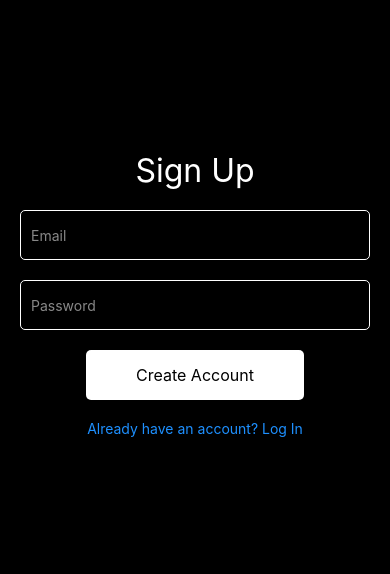
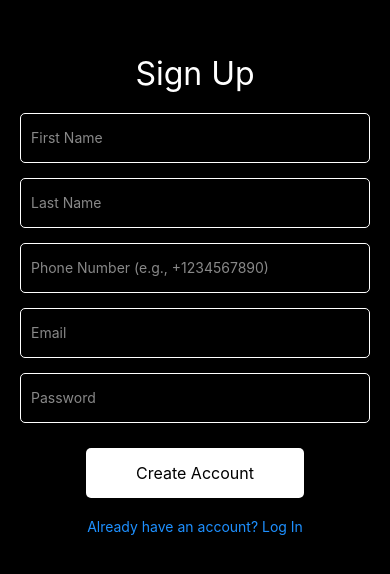
Before and after one commit to TotoB12/toma, a React Native app: screen /Signup in a window 390 px wide. Shown: the part 128-702 px from the top of the page. Built offline with nearby package versions, Linux system fonts and the light colour scheme; no server answers.

Commit message:
Refactor file structure and add Firebase Realtime Database

```diff
--- a/firebase.js
+++ b/firebase.js
@@ -2,6 +2,7 @@
 import { initializeApp } from "firebase/app";
 import { initializeAuth, getReactNativePersistence } from 'firebase/auth';
 import ReactNativeAsyncStorage from '@react-native-async-storage/async-storage';
+import { getDatabase } from 'firebase/database'; // Import Realtime Database
 
 const firebaseConfig = {
   apiKey: "AIzaSyAOJHjrK-tn7_LfWXtrkBApkRMFnIkJYG8",
@@ -18,7 +19,10 @@ const app = initializeApp(firebaseConfig);
 
 // Initialize Firebase Auth
 const auth = initializeAuth(app, {
-    persistence: getReactNativePersistence(ReactNativeAsyncStorage)
-  });
+  persistence: getReactNativePersistence(ReactNativeAsyncStorage)
+});
 
-export { auth, firebaseConfig };
+// Initialize Realtime Database
+const database = getDatabase(app);
+
+export { auth, database, firebaseConfig };
--- a/screens/HomeScreen.js
+++ b/screens/HomeScreen.js
@@ -1,12 +1,18 @@
 // screens/HomeScreen.js
-import React from 'react';
-import { View, Text, TouchableOpacity, StyleSheet, Alert } from 'react-native';
-import { auth } from '../firebase';
+import React, { useEffect, useState } from 'react';
+import {
+  View, Text, TouchableOpacity,
+  StyleSheet, Alert, ActivityIndicator
+} from 'react-native';
+import { auth, database } from '../firebase';
 import { signOut } from 'firebase/auth';
 import { useNavigation } from '@react-navigation/native';
+import { ref, onValue } from 'firebase/database';
 
 const HomeScreen = () => {
   const navigation = useNavigation();
+  const [userInfo, setUserInfo] = useState(null);
+  const [loading, setLoading] = useState(true);
 
   const handleSignOut = () => {
     signOut(auth)
@@ -18,12 +24,57 @@ const HomeScreen = () => {
       });
   };
 
-  const user = auth.currentUser;
+  useEffect(() => {
+    const user = auth.currentUser;
+    if (user) {
+      const userRef = ref(database, 'users/' + user.uid);
+      const unsubscribe = onValue(userRef, (snapshot) => {
+        const data = snapshot.val();
+        if (data) {
+          setUserInfo(data);
+        } else {
+          Alert.alert('Error', 'No user data found!');
+        }
+        setLoading(false);
+      }, (error) => {
+        Alert.alert('Error', 'Failed to fetch user data: ' + error.message);
+        setLoading(false);
+      });
+
+      // Clean up the listener on unmount
+      return () => unsubscribe();
+    } else {
+      setLoading(false);
+    }
+  }, []);
+
+  if (loading) {
+    return (
+      <View style={styles.loadingContainer}>
+        <ActivityIndicator size="large" color="#1E90FF" />
+      </View>
+    );
+  }
+
+  if (!userInfo) {
+    return (
+      <View style={styles.container}>
+        <Text style={styles.errorText}>No user information available.</Text>
+        <TouchableOpacity style={styles.button} onPress={handleSignOut}>
+          <Text style={styles.buttonText}>Sign Out</Text>
+        </TouchableOpacity>
+      </View>
+    );
+  }
+
+  const { firstName, lastName, phoneNumber, email } = userInfo;
 
   return (
     <View style={styles.container}>
-      <Text style={styles.title}>Welcome!</Text>
-      <Text style={styles.subtitle}>Phone: {user?.phoneNumber}</Text>
+      <Text style={styles.title}>Welcome, {firstName} {lastName}!</Text>
+      <Text style={styles.infoText}>Email: {email}</Text>
+      <Text style={styles.infoText}>Phone: {phoneNumber}</Text>
+
       <TouchableOpacity style={styles.button} onPress={handleSignOut}>
         <Text style={styles.buttonText}>Sign Out</Text>
       </TouchableOpacity>
@@ -32,6 +83,12 @@ const HomeScreen = () => {
 };
 
 const styles = StyleSheet.create({
+  loadingContainer: {
+    flex: 1,
+    backgroundColor: '#000',
+    alignItems: 'center',
+    justifyContent: 'center',
+  },
   container: {
     flex: 1,
     backgroundColor: '#000', // Black background
@@ -40,21 +97,28 @@ const styles = StyleSheet.create({
     padding: 20,
   },
   title: {
-    fontSize: 32,
+    fontSize: 28,
     color: '#fff', // White text
     marginBottom: 20,
+    textAlign: 'center',
   },
-  subtitle: {
+  infoText: {
     fontSize: 18,
     color: '#fff',
-    marginBottom: 40,
+    marginBottom: 10,
+  },
+  errorText: {
+    fontSize: 18,
+    color: 'red',
+    marginBottom: 20,
+    textAlign: 'center',
   },
   button: {
     backgroundColor: '#fff', // White button
     paddingVertical: 15,
-    paddingHorizontal: 40,
+    paddingHorizontal: 50,
     borderRadius: 5,
-    opacity: 1,
+    marginTop: 30,
   },
   buttonText: {
     color: '#000', // Black text
--- a/screens/SignupScreen.js
+++ b/screens/SignupScreen.js
@@ -1,18 +1,40 @@
 // screens/SignupScreen.js
 import React, { useState } from 'react';
-import { View, Text, TextInput, TouchableOpacity, StyleSheet, Alert } from 'react-native';
-import { auth } from '../firebase';
+import {
+  View, Text, TextInput, TouchableOpacity,
+  StyleSheet, Alert, ScrollView
+} from 'react-native';
+import { auth, database } from '../firebase';
 import { createUserWithEmailAndPassword } from 'firebase/auth';
 import { useNavigation } from '@react-navigation/native';
+import { ref, set } from 'firebase/database';
+
+// Simple phone number validation (adjust regex as needed)
+const isValidPhoneNumber = (phone) => {
+  const phoneRegex = /^\+?[1-9]\d{1,14}$/; // E.164 format
+  return phoneRegex.test(phone);
+};
 
 const SignupScreen = () => {
   const [email, setEmail] = useState('');
   const [password, setPassword] = useState('');
+
+  // New fields
+  const [firstName, setFirstName] = useState('');
+  const [lastName, setLastName] = useState('');
+  const [phoneNumber, setPhoneNumber] = useState('');
+
   const navigation = useNavigation();
 
   const handleSignup = () => {
-    if (!email || !password) {
-      Alert.alert('Error', 'Please enter both email and password.');
+    // Basic validation
+    if (!email || !password || !firstName || !lastName || !phoneNumber) {
+      Alert.alert('Error', 'Please fill in all fields.');
+      return;
+    }
+
+    if (!isValidPhoneNumber(phoneNumber)) {
+      Alert.alert('Error', 'Please enter a valid phone number.');
       return;
     }
 
@@ -20,8 +42,21 @@ const SignupScreen = () => {
       .then((userCredential) => {
         // Signed up successfully
         const user = userCredential.user;
-        Alert.alert('Success', 'Account created successfully!');
-        navigation.navigate('Home');
+
+        // Store additional user info in Realtime Database
+        set(ref(database, 'users/' + user.uid), {
+          firstName,
+          lastName,
+          phoneNumber,
+          email
+        })
+        .then(() => {
+          Alert.alert('Success', 'Account created successfully!');
+          // Navigation will be handled by onAuthStateChanged in App.js
+        })
+        .catch((error) => {
+          Alert.alert('Error', 'Failed to save user data: ' + error.message);
+        });
       })
       .catch((error) => {
         Alert.alert('Error', error.message);
@@ -29,8 +64,37 @@ const SignupScreen = () => {
   };
 
   return (
-    <View style={styles.container}>
+    <ScrollView contentContainerStyle={styles.container}>
       <Text style={styles.title}>Sign Up</Text>
+
+      <TextInput
+        style={styles.input}
+        placeholder="First Name"
+        placeholderTextColor="#888"
+        autoCapitalize="words"
+        onChangeText={setFirstName}
+        value={firstName}
+      />
+
+      <TextInput
+        style={styles.input}
+        placeholder="Last Name"
+        placeholderTextColor="#888"
+        autoCapitalize="words"
+        onChangeText={setLastName}
+        value={lastName}
+      />
+
+      <TextInput
+        style={styles.input}
+        placeholder="Phone Number (e.g., +1234567890)"
+        placeholderTextColor="#888"
+        keyboardType="phone-pad"
+        autoCapitalize="none"
+        onChangeText={setPhoneNumber}
+        value={phoneNumber}
+      />
+
       <TextInput
         style={styles.input}
         placeholder="Email"
@@ -40,6 +104,7 @@ const SignupScreen = () => {
         onChangeText={setEmail}
         value={email}
       />
+
       <TextInput
         style={styles.input}
         placeholder="Password"
@@ -48,19 +113,21 @@ const SignupScreen = () => {
         onChangeText={setPassword}
         value={password}
       />
+
       <TouchableOpacity style={styles.button} onPress={handleSignup}>
         <Text style={styles.buttonText}>Create Account</Text>
       </TouchableOpacity>
+
       <TouchableOpacity onPress={() => navigation.navigate('Login')}>
         <Text style={styles.linkText}>Already have an account? Log In</Text>
       </TouchableOpacity>
-    </View>
+    </ScrollView>
   );
 };
 
 const styles = StyleSheet.create({
   container: {
-    flex: 1,
+    flexGrow: 1,
     backgroundColor: '#000', // Black background
     alignItems: 'center',
     justifyContent: 'center',
@@ -79,13 +146,14 @@ const styles = StyleSheet.create({
     borderRadius: 5,
     paddingHorizontal: 10,
     color: '#fff',
-    marginBottom: 20,
+    marginBottom: 15,
   },
   button: {
     backgroundColor: '#fff', // White button
     paddingVertical: 15,
     paddingHorizontal: 50,
     borderRadius: 5,
+    marginTop: 10,
     marginBottom: 10,
   },
   buttonText: {
```
